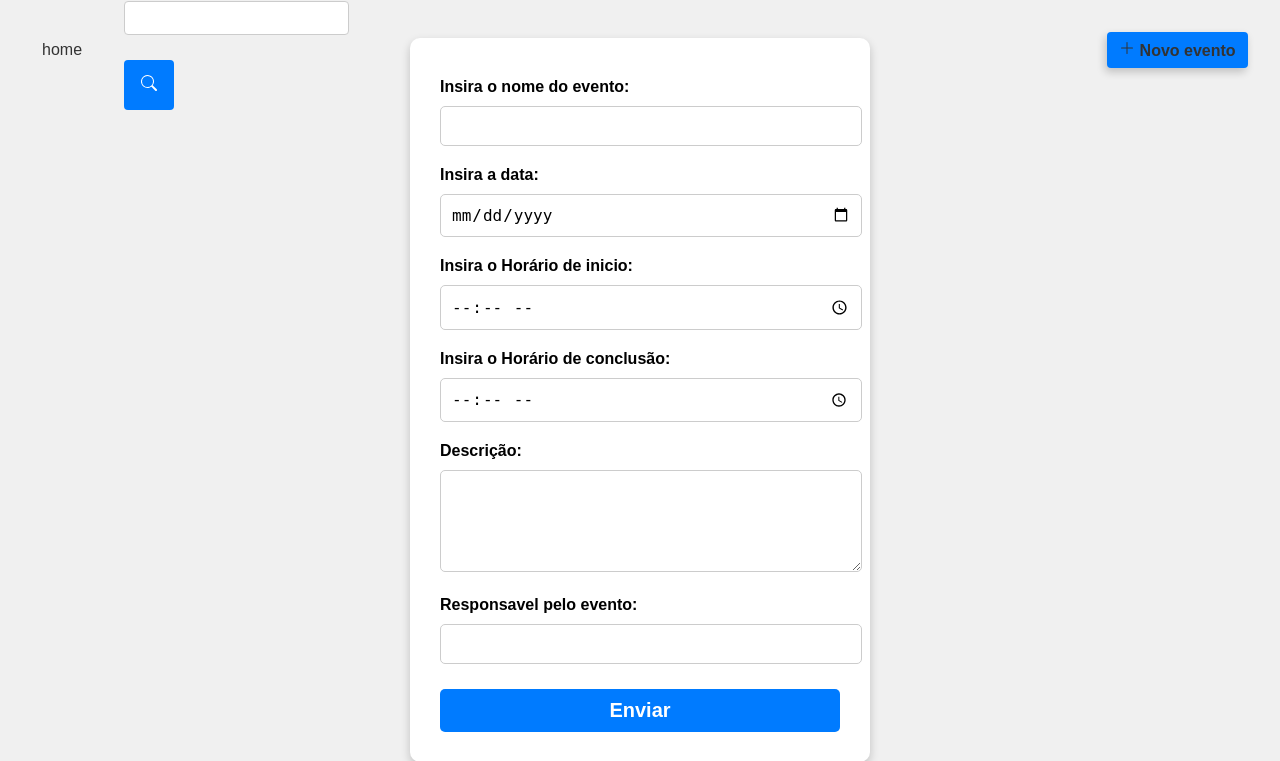
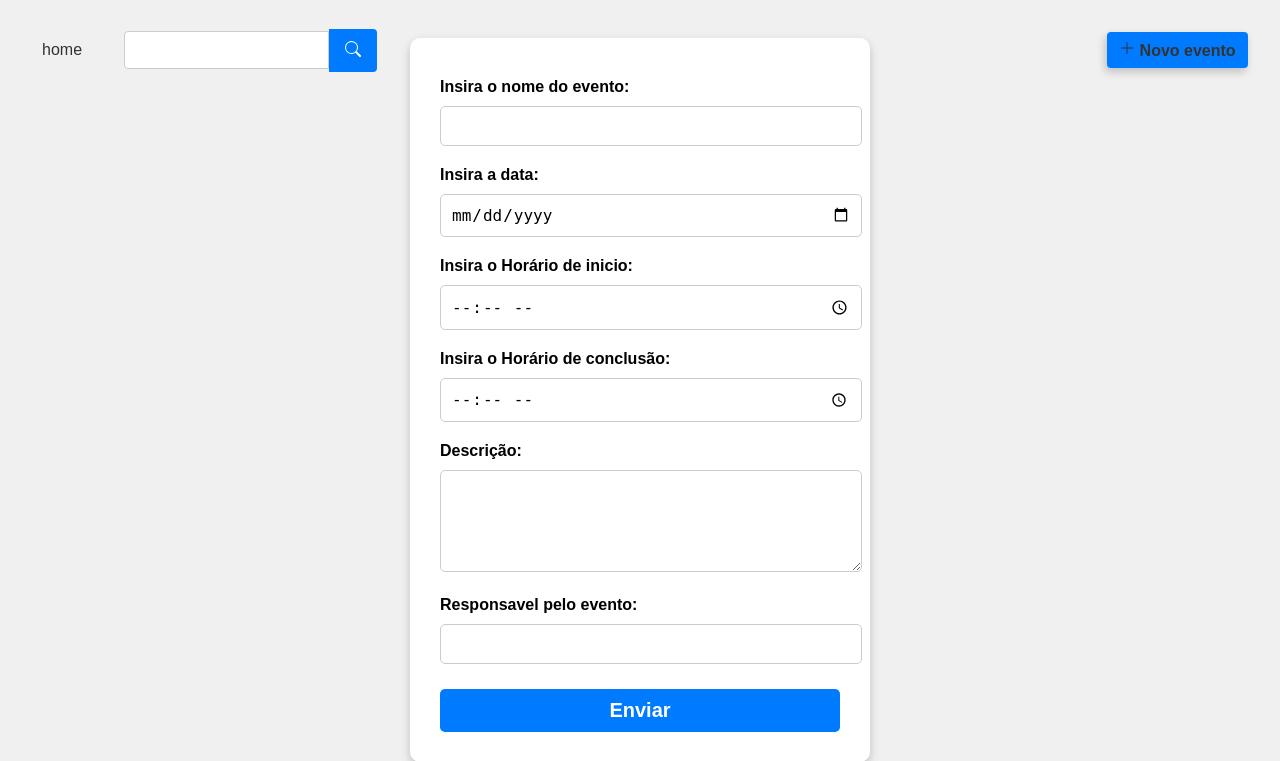
Before and after one commit to raonych/AppWeb, a PHP site: page /?pagina=new in a window 1280 px wide. Shown: the top 761 px of the page. Run offline with PHP 8.4, Linux system fonts and the light colour scheme.

Commit message:
Estilizando header

```diff
--- a/includes/searchBar.php
+++ b/includes/searchBar.php
@@ -1,6 +1,7 @@
 <?php
-echo '<div class="searchBar">';
-echo '<form action="controller/eventSearch.php" method="post">';
+echo '<div >';
+echo "<form class='searchBar' action='index.php' method='get'>";
+echo "<input type='hidden' name='pagina' value='search'>";
 echo '<input name="search" type="text"/> <button type="submit">';
 echo '<svg xmlns="http://www.w3.org/2000/svg" width="16" height="16" fill="currentColor" class="bi bi-search" viewBox="0 0 16 16">';
 echo '<path d="M11.742 10.344a6.5 6.5 0 1 0-1.397 1.398h-.001q.044.06.098.115l3.85 3.85a1 1 0 0 0 1.415-1.414l-3.85-3.85a1 1 0 0 0-.115-.1zM12 6.5a5.5 5.5 0 1 1-11 0 5.5 5.5 0 0 1 11 0"/>';
--- a/index.php
+++ b/index.php
@@ -10,12 +10,13 @@ include 'includes/header.php';
     switch ($pagina) {
         case 'update': include 'includes/updateEvent.php'; break;
         case 'new': include 'view/eventForm.html'; break;
+        case 'search': include "controller/eventSearch.php"; break;
         case 'home': include "controller/listEvents.php"; break;
 
 
     }
 
-    if(isset($searchResponse)){echo $searchResponse;};
+    if(isset($_GET['searchResponse'])){echo $_GET['searchResponse'];};
 ?>
 </div>
 <script src="static/js/main.js"></script>
--- a/static/css/main.css
+++ b/static/css/main.css
@@ -16,6 +16,7 @@ body {
     border-radius: 10px;
     box-shadow: 0px 4px 10px rgba(0, 0, 0, 0.2);
     width: 400px;
+    max-height: 90vh;
 }
 
 label {
@@ -201,27 +202,31 @@ button.closeWindow:hover {
     color: white;
 }
 
-.searchBar {
-    display: inline-flex;
+.searchBar{
+    display: flex;
+    align-items: center;
+    justify-content: flex-start;
+    max-width: fit-content;
 }
 
 .searchBar input {
     width: 80%;
-    padding: 8px;
+    height: 100%;
     border: 1px solid #ccc;
-    border-radius: 4px;
+    border-radius: 4px 0px 0px 4px;
     font-size: 14px;
-    margin-right: 5px;
+    box-sizing: border-box;
 }
 
 .searchBar button {
     background-color: #007bff;
     width: 50px;
-    height: 50px;
+    height: 34;
     border: none;
+    margin-bottom: 15px;
+    margin-right: 15px;
     color: white;
-    padding: 8px 12px;
-    border-radius: 4px;
+    border-radius: 0px 4px 4px 0px;
     cursor: pointer;
     transition: background-color 0.3s ease;
 }
```
Also changed, not shown: controller/displayEvent.php (+30 -2 lines), controller/eventSearch.php (+21 -17 lines).
